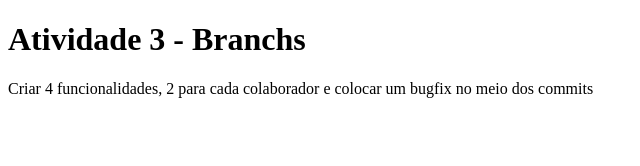
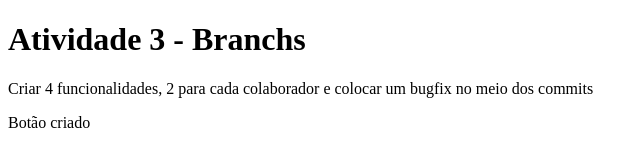
Before and after one commit to VictorSolique/atividade-branchs-3, a plain HTML site: page index.html in a window 1280 px wide. Shown: the full height of the page, 0-640 px from the left. Drawn offline with Linux system fonts and the light colour scheme.

Commit message:
commit 1

```diff
--- a/index.html
+++ b/index.html
@@ -8,5 +8,7 @@
 <body>
     <h1>Atividade 3 - Branchs</h1>
     <p>Criar 4 funcionalidades, 2 para cada colaborador e colocar um bugfix no meio dos commits</p>
+    <!-- Criando o button e colocando um bug urgente nele -->
+     <BUTON id="button" onclick="clicar()">Botão criado</BUTON>
 </body>
 </html>
```
